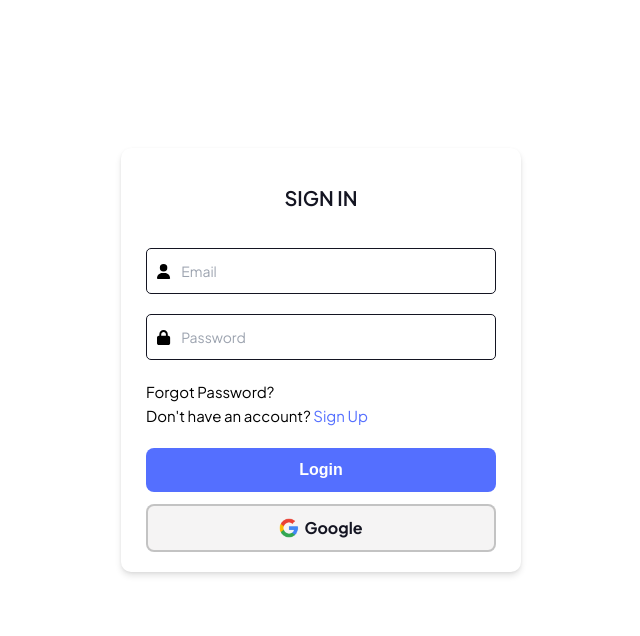
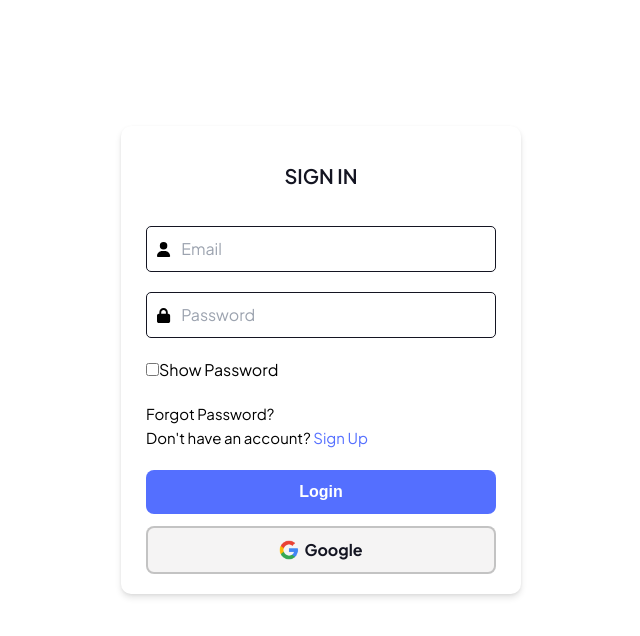
Before and after one commit to slimzyBoom/TaskSphere, a Vue app: page /login in a window 1280 px wide. Shown: the top 636 px of the page, without its empty margins (319-959 px from the left). Built offline with nearby package versions, Linux system fonts and the light colour scheme; no server answers; the HTML template or start-up script is replaced by a standard one.

Commit message:
Some changes made

```diff
--- a/src/components/CalendarGrid.vue
+++ b/src/components/CalendarGrid.vue
@@ -168,4 +168,70 @@ export default {
         margin-left: 12px;
         color: var(--gray-text-primary);
     }
+
+    @media (max-width: 768px) {
+  .calendar-grid {
+    padding: 20px;
+  }
+
+  .calendar-grid .header h1 {
+    font-size: 18px;
+  }
+
+  .calendar-grid .box .day-header,
+  .calendar-grid .box .calendar-days {
+    gap: 10px;
+    row-gap: 20px;
+  }
+
+  .calendar-grid .box .calendar-days .calendar-day span {
+    width: 28px;
+    height: 28px;
+    font-size: 12px;
+  }
+
+  .calendar-grid .box .calendar-days .calendar-day .event-popup {
+    width: 180px;
+    top: 35px;
+    padding: 8px;
+  }
+
+  .calendar-grid .box .calendar-days .calendar-day .event-popup-text h3 {
+    font-size: 13px;
+  }
+
+  .calendar-grid .box .calendar-days .calendar-day .event-popup-text p {
+    font-size: 11px;
+  }
+
+  .calendar-grid .box .calendar-days .calendar-day .no-event {
+    font-size: 12px;
+  }
+}
+
+@media (max-width: 480px) {
+  .calendar-grid {
+    padding: 10px;
+  }
+
+  .calendar-grid .header h1 {
+    font-size: 16px;
+  }
+
+  .calendar-grid .box .calendar-days .calendar-day span {
+    width: 24px;
+    height: 24px;
+    font-size: 11px;
+  }
+
+  .calendar-grid .box .calendar-days {
+    gap: 6px;
+    row-gap: 15px;
+  }
+
+  .calendar-grid .box .day-header h3 {
+    font-size: 12px;
+  }
+}
+
 </style>
--- a/src/services/user.auth.service.js
+++ b/src/services/user.auth.service.js
@@ -1,9 +1,6 @@
 import axios from "axios";
-const url = import.meta.env.VITE_APP_API_URL;
-// import { useUserStore } from "@/stores/user";
-// import { setActivePinia } from "pinia";
-// setActivePinia(useUserStore);
-// const userStore = useUserStore();
+const url =
+  import.meta.env.VITE_APP_API_URL;
 
 export const registerUserService = async (credentials) => {
   try {
@@ -21,8 +18,6 @@ export const loginUserService = async (credentials) => {
     const response = await axios.post(`${url}/login`, credentials);
     return response.data;
   } catch (error) {
-    console.log(error.message);
-
     throw error;
   }
 };
--- a/src/views/LoginView.vue
+++ b/src/views/LoginView.vue
@@ -6,18 +6,38 @@
         <span>
           <font-awesome-icon icon="user" />
         </span>
-        <input type="text" v-model="form.email" placeholder="Email" />
-        <p v-if="errors.email" class="text-xs text-red-400">{{ errors.email }}</p>
+        <input
+          type="text"
+          v-model="form.email"
+          placeholder="Email"
+          class="w-full"
+        />
+        <p v-if="errors.email" class="text-xs text-red-400">
+          {{ errors.email }}
+        </p>
       </div>
       <div class="cont">
         <span>
           <font-awesome-icon icon="lock" />
         </span>
-        <input type="password" v-model="form.password" placeholder="Password" />
-        <p v-if="errors.password" class="text-xs text-red-400">{{ errors.password }}</p>
+        <input
+          :type="inputType"
+          v-model="form.password"
+          placeholder="Password"
+          class="w-full"
+        />
+        <p v-if="errors.password" class="text-xs text-red-400">
+          {{ errors.password }}
+        </p>
+      </div>
+      <div class="flex gap-2 items-center">
+        <input type="checkbox" id="showPassword" @change="handleShowPassword" />
+        <label for="showPassword" class="text-sm">Show Password</label>
       </div>
       <div class="text">
-        <router-link :to="{ name: 'forgot-password' }">Forgot Password?</router-link>
+        <router-link :to="{ name: 'forgot-password' }"
+          >Forgot Password?</router-link
+        >
         <br />
         <router-link :to="{ name: 'signup' }"
           >Don't have an account? <span>Sign Up</span></router-link
@@ -28,6 +48,12 @@
         <img :src="images.googleLogo" alt="" /> <span>Google</span>
       </button>
     </form>
+    <popUp
+      v-if="isActive && content"
+      :content="content"
+      :success="success"
+      @close="isActive = false"
+    />
   </div>
 </template>
 
@@ -37,8 +63,11 @@ import { useUserStore } from "../stores/user";
 const userStore = useUserStore();
 import { useRouter } from "vue-router";
 import { images } from "../assets/assets";
+import popUp from "@/components/popUp.vue";
 
-const errorDisplay = ref(false);
+const isActive = ref(false);
+const success = ref(false);
+const content = ref("");
 const router = useRouter();
 const form = reactive({
   email: "",
@@ -48,8 +77,13 @@ const errors = reactive({
   email: "",
   password: "",
 });
+const inputType = ref("password");
 
 // Functions
+const handleShowPassword = () => {
+  inputType.value = inputType.value === "password" ? "text" : "password";
+};
+
 const formValidation = () => {
   let isValid = true;
   if (!form.email) {
@@ -72,8 +106,15 @@ const login = async () => {
   if (!formValidation()) return;
   try {
     await userStore.loginUser(form);
+    isActive.value = true;
+    success.value = true;
+    content.value = "Login successful";
     router.push({ name: "dashboard" });
   } catch (error) {
+    isActive.value = true;
+    success.value = false;
+    content.value = error.response?.data?.message ||
+    "An unexpected error occurred. Please try again.";
     console.error(error);
   }
 };
@@ -145,10 +186,10 @@ const login = async () => {
   font-size: 15px;
 }
 
-.login-form input {
+/* .login-form input {
   width: 100%;
   font-size: 14px;
-}
+} */
 
 .login-form button {
   background-color: var(--light-blue);
```
